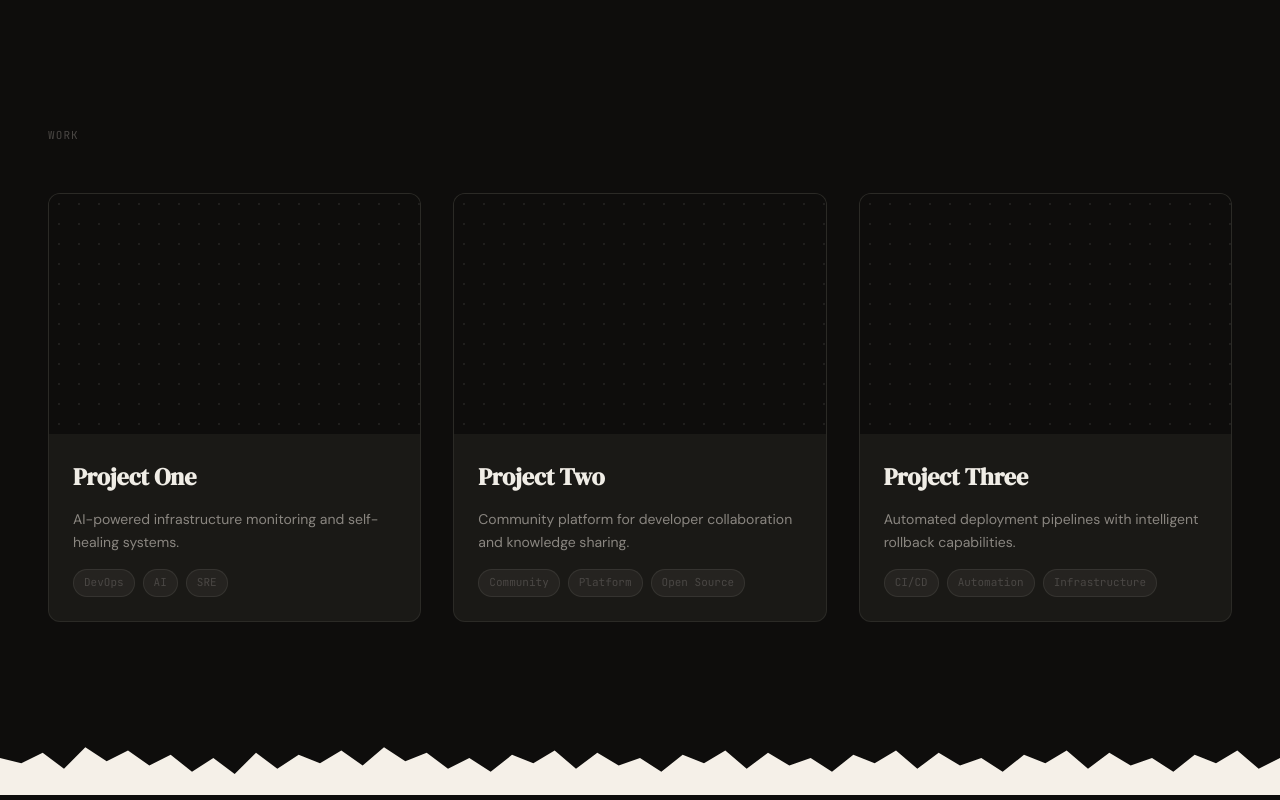
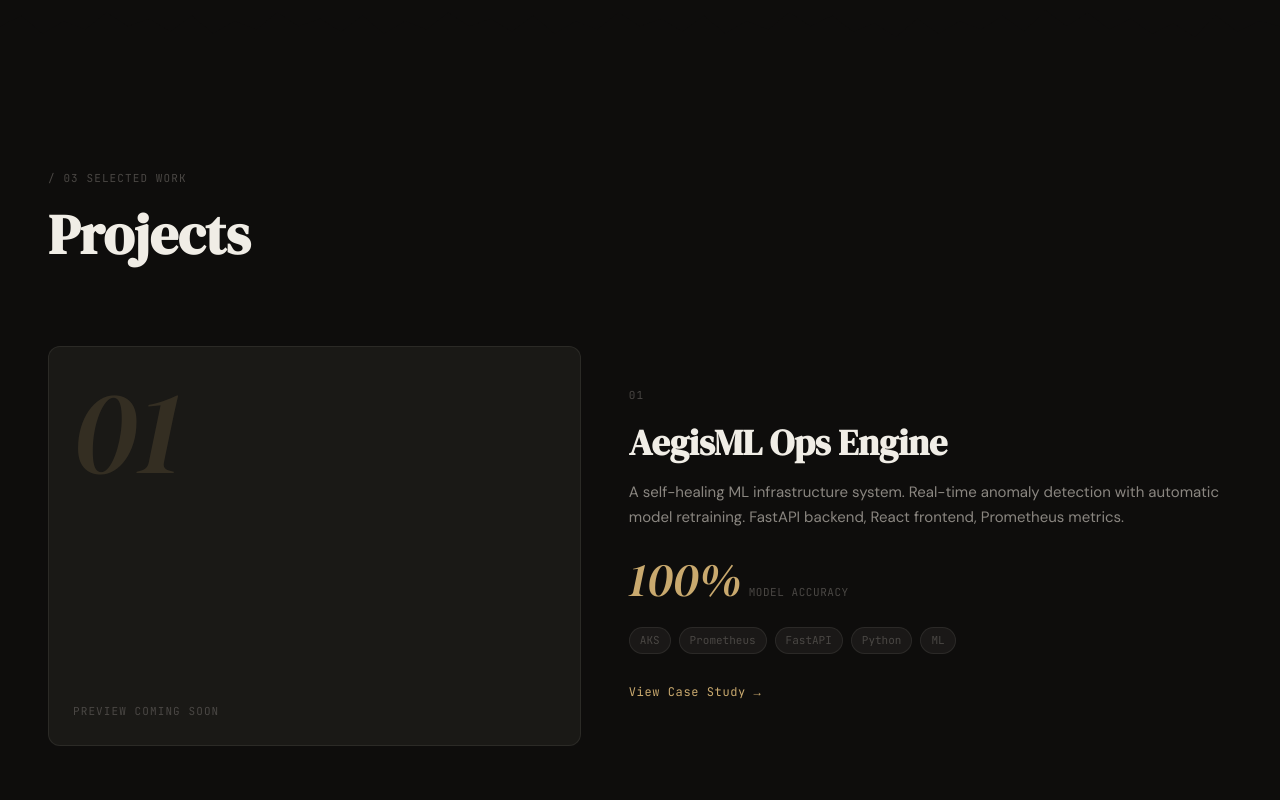
Before and after one commit to DastanZar/Portfolio, a React app: page / in a window 1280 px wide. Shown: the part 1440-2240 px from the top of the page. Built offline with nearby package versions, Linux system fonts and the light colour scheme; the HTML template or start-up script is replaced by a standard one.

Commit message:
Fix doodle image positioning and alignment in Hero component

```diff
--- a/src/components/Hero.tsx
+++ b/src/components/Hero.tsx
@@ -170,13 +170,8 @@ export function Hero() {
       </div>
 
       {/* Right Column */}
-      <div
-        className="relative"
-        style={{
-          width: '45%',
-          position: 'relative',
-        }}
-      >
+      <div className="relative w-full md:w-2/5 flex flex-col justify-between items-end min-h-[50vh] md:min-h-full">
+
         {/* Rotating Badge */}
         <div
           style={{
@@ -242,14 +237,13 @@ export function Hero() {
           </svg>
         </div>
 
-        {/* Doodle Illustration */}
-        <div className="w-full flex justify-end md:justify-center items-end mt-8 md:mt-16 pr-4 md:pr-0">
-          <img
-            src="/images/doodle.png"
-            alt="Avihai Illustration"
-            style={{ filter: 'brightness(0)', opacity: 0.85, width: '100%', maxWidth: '300px', height: 'auto' }}
-          />
-        </div>
+        {/* Doodle - bottom aligned, anchored natively */}
+        <img
+          src="/images/doodle.png"
+          alt="Avihai Illustration"
+          className="w-full max-w-[280px] md:max-w-[450px] h-auto mt-auto opacity-85"
+          style={{ filter: 'brightness(0)' }}
+        />
       </div>
 
       {/* Bottom Edge */}
--- a/src/components/Work.tsx
+++ b/src/components/Work.tsx
@@ -3,129 +3,186 @@ import { motion, useInView } from 'framer-motion'
 
 const projects = [
   {
-    title: 'Project One',
-    description: 'AI-powered infrastructure monitoring and self-healing systems.',
-    tags: ['DevOps', 'AI', 'SRE'],
+    number: '01',
+    title: 'AegisML Ops Engine',
+    description: 'A self-healing ML infrastructure system. Real-time anomaly detection with automatic model retraining. FastAPI backend, React frontend, Prometheus metrics.',
+    tags: ['AKS', 'Prometheus', 'FastAPI', 'Python', 'ML'],
+    metric: '100%',
+    metricLabel: 'model accuracy',
+    side: 'left', // image on left, text on right
   },
   {
-    title: 'Project Two',
-    description: 'Community platform for developer collaboration and knowledge sharing.',
-    tags: ['Community', 'Platform', 'Open Source'],
+    number: '02',
+    title: 'HaloGenie Observability Stack',
+    description: 'Full observability stack for an Azure OpenAI-powered IVR product serving enterprise clients including Flipkart. Prometheus, Grafana, AlertManager on AKS.',
+    tags: ['Azure', 'Grafana', 'AlertManager', 'AKS', 'GitLab CI'],
+    metric: '132',
+    metricLabel: 'page SRE knowledge base',
+    side: 'right', // image on right, text on left
   },
   {
-    title: 'Project Three',
-    description: 'Automated deployment pipelines with intelligent rollback capabilities.',
-    tags: ['CI/CD', 'Automation', 'Infrastructure'],
+    number: '03',
+    title: 'Flask Alert Relay',
+    description: 'A microservice bridging Prometheus AlertManager to Slack and PagerDuty. Built and deployed to production as part of the HaloGenie platform.',
+    tags: ['Flask', 'Docker', 'Prometheus', 'Slack API'],
+    metric: '24/7',
+    metricLabel: 'uptime monitoring',
+    side: 'left',
+  },
+  {
+    number: '04',
+    title: 'MOAI Club',
+    description: 'Community initiative running bi-weekly listener circles in Delhi. 13–15 participants per session. Co-hosting Death Café events with a clinical psychologist.',
+    tags: ['Community', 'Mental Health', 'Social Impact'],
+    metric: '13–15',
+    metricLabel: 'participants per session',
+    side: 'right',
   },
 ]
 
-export function Work() {
+function ProjectRow({ project, index }: { project: typeof projects[0]; index: number }) {
   const ref = useRef(null)
-  const isInView = useInView(ref, { once: true, margin: '-80px' })
+  const isInView = useInView(ref, { once: true, margin: '-100px' })
+
+  const imageFrom = project.side === 'left' ? -120 : 120
+  const textFrom = project.side === 'left' ? 120 : -120
 
   return (
-    <section
-      id="work"
+    <motion.div
+      ref={ref}
+      initial={{ opacity: 0 }}
+      animate={isInView ? { opacity: 1 } : { opacity: 0 }}
+      transition={{ duration: 0.8, ease: [0.16, 1, 0.3, 1] }}
       style={{
-        backgroundColor: '#0E0D0C',
-        padding: '120px 48px',
+        display: 'flex',
+        flexDirection: project.side === 'left' ? 'row' : 'row-reverse',
+        gap: 48,
+        marginBottom: 80,
+        alignItems: 'center',
       }}
     >
+      {/* Image side */}
+      <motion.div
+        initial={{ opacity: 0, x: imageFrom }}
+        animate={isInView ? { opacity: 1, x: 0 } : { opacity: 0, x: imageFrom }}
+        transition={{ duration: 0.9, delay: 0.1, ease: [0.16, 1, 0.3, 1] }}
+        style={{
+          flex: '0 0 45%',
+          height: 400,
+          backgroundColor: '#1A1916',
+          borderRadius: 12,
+          position: 'relative',
+          overflow: 'hidden',
+          border: '1px solid rgba(240, 237, 230, 0.08)',
+        }}
+      >
+        {/* Project number watermark */}
         <div
           style={{
-          maxWidth: 1200,
-          margin: '0 auto',
+            position: 'absolute',
+            top: 24,
+            left: 24,
+            fontFamily: 'var(--font-display)',
+            fontSize: 120,
+            fontStyle: 'italic',
+            color: 'rgba(201, 169, 110, 0.15)',
+            lineHeight: 1,
+            pointerEvents: 'none',
           }}
         >
+          {project.number}
+        </div>
+        {/* Placeholder label */}
+        <div
+          style={{
+            position: 'absolute',
+            bottom: 24,
+            left: 24,
+            fontFamily: 'var(--font-mono)',
+            fontSize: 11,
+            color: '#4A4744',
+            letterSpacing: '0.1em',
+            textTransform: 'uppercase',
+          }}
+        >
+          PREVIEW COMING SOON
+        </div>
+      </motion.div>
+
+      {/* Text side */}
       <motion.div
-          ref={ref}
-          initial={{ opacity: 0, y: 30 }}
-          animate={isInView ? { opacity: 1, y: 0 } : { opacity: 0, y: 30 }}
-          transition={{ duration: 0.9, ease: [0.16, 1, 0.3, 1] }}
+        initial={{ opacity: 0, x: textFrom }}
+        animate={isInView ? { opacity: 1, x: 0 } : { opacity: 0, x: textFrom }}
+        transition={{ duration: 0.9, delay: 0.2, ease: [0.16, 1, 0.3, 1] }}
+        style={{ flex: 1 }}
       >
-          <p
+        <span
           style={{
             fontFamily: 'var(--font-mono)',
             fontSize: 11,
             color: '#4A4744',
             letterSpacing: '0.1em',
             textTransform: 'uppercase',
-              marginBottom: 48,
+            display: 'block',
+            marginBottom: 16,
           }}
         >
-            Work
-          </p>
+          {project.number}
+        </span>
 
-          <div
-            style={{
-              display: 'grid',
-              gridTemplateColumns: 'repeat(auto-fit, minmax(350px, 1fr))',
-              gap: 32,
-            }}
-          >
-            {projects.map((project, index) => (
-              <motion.div
-                key={project.title}
-                initial={{ opacity: 0, y: 30 }}
-                animate={isInView ? { opacity: 1, y: 0 } : { opacity: 0, y: 30 }}
-                transition={{
-                  duration: 0.9,
-                  delay: index * 0.15,
-                  ease: [0.16, 1, 0.3, 1],
-                }}
-                style={{
-                  backgroundColor: '#1A1916',
-                  borderRadius: 12,
-                  overflow: 'hidden',
-                  border: '1px solid rgba(240, 237, 230, 0.08)',
-                }}
-              >
-                {/* Placeholder Image */}
-                <div
-                  style={{
-                    height: 240,
-                    backgroundColor: '#0E0D0C',
-                    backgroundImage:
-                      'radial-gradient(circle, rgba(240, 237, 230, 0.08) 1px, transparent 1px)',
-                    backgroundSize: '20px 20px',
-                  }}
-                />
-
-                {/* Content */}
-                <div
-                  style={{
-                    padding: '24px',
-                  }}
-                >
         <h3
           style={{
             fontFamily: 'var(--font-display)',
-                      fontSize: 24,
+            fontSize: 36,
             color: '#F0EDE6',
-                      marginBottom: 12,
+            marginBottom: 16,
+            lineHeight: 1.2,
           }}
         >
           {project.title}
         </h3>
+
         <p
           style={{
             fontFamily: 'var(--font-body)',
-                      fontSize: 14,
+            fontSize: 15,
             color: '#8A8680',
-                      lineHeight: 1.6,
-                      marginBottom: 16,
+            lineHeight: 1.7,
+            marginBottom: 24,
           }}
         >
           {project.description}
         </p>
-                  <div
+
+        {/* Metric */}
+        <div style={{ display: 'flex', alignItems: 'baseline', gap: 8, marginBottom: 24 }}>
+          <span
             style={{
-                      display: 'flex',
-                      flexWrap: 'wrap',
-                      gap: 8,
+              fontFamily: 'var(--font-display)',
+              fontSize: 48,
+              fontStyle: 'italic',
+              color: '#C9A96E',
+              lineHeight: 1,
             }}
           >
-                    {project.tags.map((tag) => (
+            {project.metric}
+          </span>
+          <span
+            style={{
+              fontFamily: 'var(--font-mono)',
+              fontSize: 11,
+              color: '#4A4744',
+              letterSpacing: '0.05em',
+              textTransform: 'uppercase',
+            }}
+          >
+            {project.metricLabel}
+          </span>
+        </div>
+
+        {/* Tags */}
+        <div style={{ display: 'flex', flexWrap: 'wrap', gap: 8, marginBottom: 24 }}>
+          {project.tags.map(tag => (
             <span
               key={tag}
               style={{
@@ -142,11 +199,69 @@ export function Work() {
             </span>
           ))}
         </div>
+
+        <a
+          href="#"
+          style={{
+            fontFamily: 'var(--font-mono)',
+            fontSize: 12,
+            color: '#C9A96E',
+            textDecoration: 'none',
+            letterSpacing: '0.05em',
+          }}
+        >
+          View Case Study →
+        </a>
+      </motion.div>
+    </motion.div>
+  )
+}
+
+export function Work() {
+  return (
+    <section
+      id="work"
+      style={{
+        backgroundColor: '#0E0D0C',
+        padding: '120px 48px',
+      }}
+    >
+      <div
+        style={{
+          maxWidth: 1200,
+          margin: '0 auto',
+        }}
+      >
+        <div style={{ marginBottom: 80 }}>
+          <p
+            style={{
+              fontFamily: 'var(--font-mono)',
+              fontSize: 11,
+              color: '#4A4744',
+              letterSpacing: '0.1em',
+              textTransform: 'uppercase',
+              marginBottom: 16,
+            }}
+          >
+            / 03 Selected Work
+          </p>
+          <h2
+            style={{
+              fontFamily: 'var(--font-display)',
+              fontSize: 56,
+              color: '#F0EDE6',
+              lineHeight: 1.1,
+            }}
+          >
+            Projects
+          </h2>
         </div>
-              </motion.div>
+
+        <div>
+          {projects.map((project, index) => (
+            <ProjectRow key={project.number} project={project} index={index} />
           ))}
         </div>
-        </motion.div>
       </div>
     </section>
   )
```
Also changed, not shown: public/images/torn-edge.svg (renamed from public/images/torn-edge.svg.svg). Lines whose indentation alone changed are shown as unchanged.
